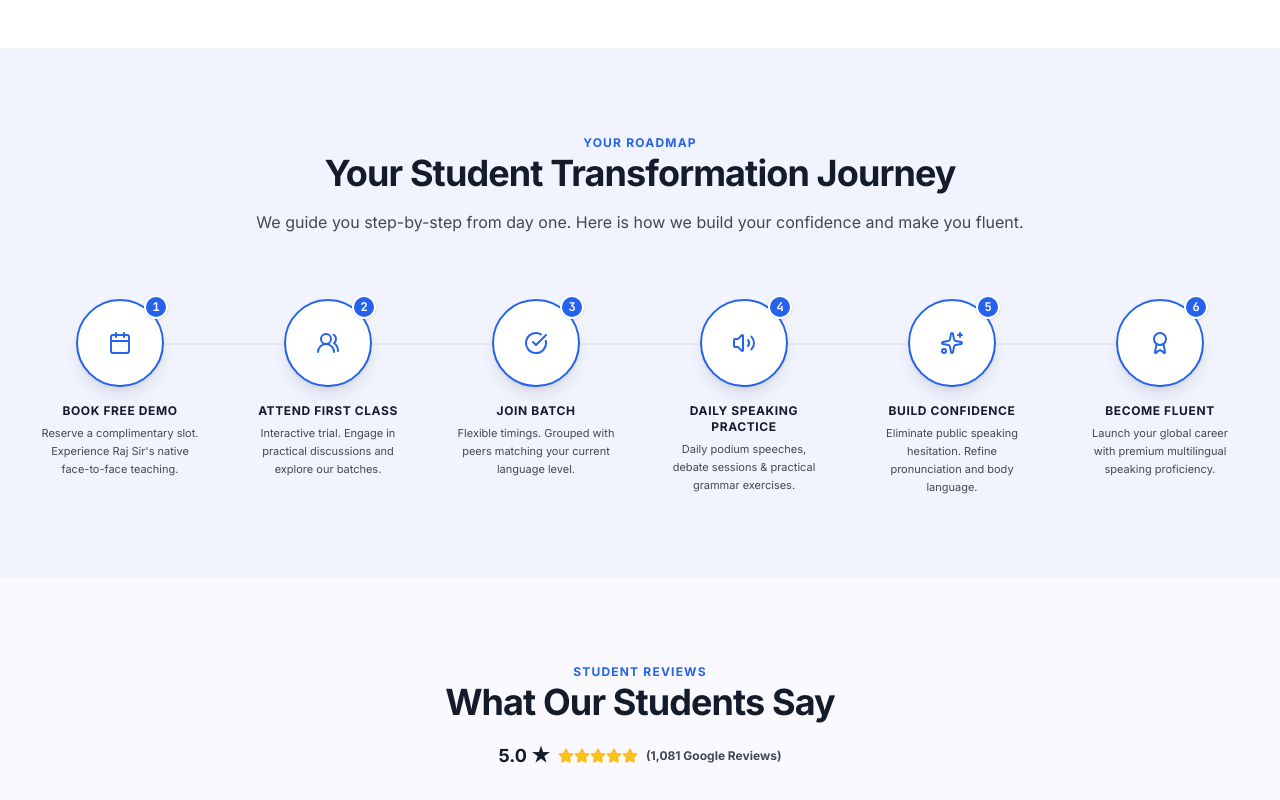
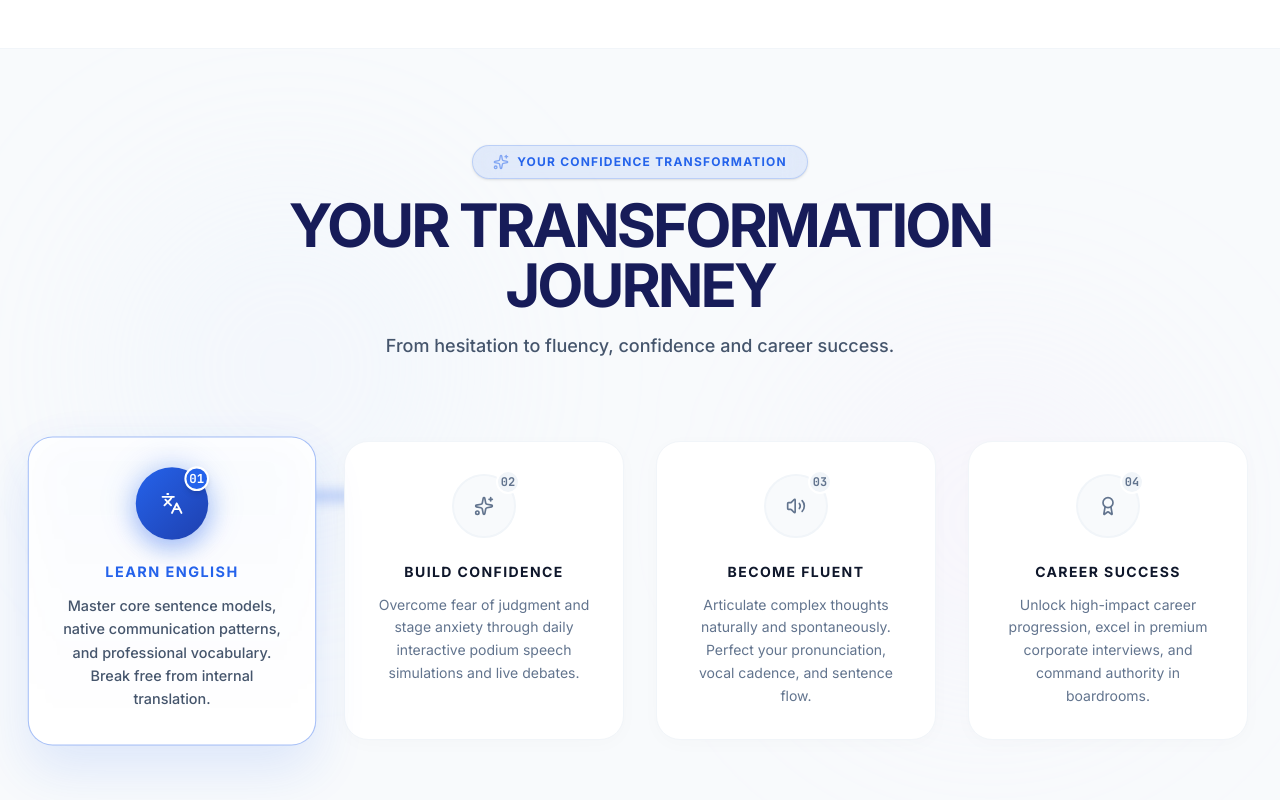
Before and after one commit to shreeelecticautomobiles-ui/Raj-Sir-Delhi, a React (Vite) app: page / in a window 1280 px wide. Shown: the part 3840-4640 px from the top of the page. Built offline with nearby package versions, Linux system fonts and the light colour scheme.

Commit message:
feat: add animated premium transformation journey

```diff
--- a/src/pages/Home.tsx
+++ b/src/pages/Home.tsx
@@ -44,6 +44,43 @@ export default function Home() {
 
   // Video modal player state
   const [activeVideoId, setActiveVideoId] = useState<string | null>(null);
+
+  // Premium Transformation Journey active step state
+  const [activeStep, setActiveStep] = useState(0);
+
+  React.useEffect(() => {
+    const interval = setInterval(() => {
+      setActiveStep((prev) => (prev + 1) % 4);
+    }, 1500); // 6 seconds total / 4 steps = 1500ms
+    return () => clearInterval(interval);
+  }, []);
+
+  const premiumJourneySteps = [
+    {
+      step: "01",
+      title: "LEARN ENGLISH",
+      sub: "Master core sentence models, native communication patterns, and professional vocabulary. Break free from internal translation.",
+      icon: <Languages className="h-5 w-5" />
+    },
+    {
+      step: "02",
+      title: "BUILD CONFIDENCE",
+      sub: "Overcome fear of judgment and stage anxiety through daily interactive podium speech simulations and live debates.",
+      icon: <Sparkles className="h-5 w-5" />
+    },
+    {
+      step: "03",
+      title: "BECOME FLUENT",
+      sub: "Articulate complex thoughts naturally and spontaneously. Perfect your pronunciation, vocal cadence, and sentence flow.",
+      icon: <Volume2 className="h-5 w-5" />
+    },
+    {
+      step: "04",
+      title: "CAREER SUCCESS",
+      sub: "Unlock high-impact career progression, excel in premium corporate interviews, and command authority in boardrooms.",
+      icon: <Award className="h-5 w-5" />
+    }
+  ];
 
   const nextCourse = () => {
     setCourseIndex((prev) => (prev + 1) % courses.length);
@@ -143,15 +180,6 @@ export default function Home() {
     { id: 'wsj-7', label: 'Business Owners', icon: <ArrowUpRight className="h-6 w-6" /> },
     { id: 'wsj-8', label: 'Interview Preparation', icon: <FileText className="h-6 w-6" /> },
     { id: 'wsj-9', label: 'Personality Development', icon: <UserCheck className="h-6 w-6" /> }
-  ];
-
-  const journeySteps = [
-    { label: 'Book Free Demo', icon: <Calendar className="h-6 w-6" /> },
-    { label: 'Attend First Class', icon: <Users2 className="h-6 w-6" /> },
-    { label: 'Join Batch', icon: <CheckCircle className="h-6 w-6" /> },
-    { label: 'Daily Speaking Practice', icon: <Volume2 className="h-6 w-6" /> },
-    { label: 'Build Confidence', icon: <Sparkles className="h-6 w-6" /> },
-    { label: 'Become Fluent', icon: <Award className="h-6 w-6" /> }
   ];
 
   return (
@@ -627,56 +655,266 @@ export default function Home() {
       </section>
 
       {/* STUDENT JOURNEY STEPPER SECTION */}
-      <section id="student-journey-section" className="bg-[#F1F3FF] py-20 border-y border-gray-100">
-        <ScrollReveal className="mx-auto max-w-7xl px-6 md:px-8 space-y-16">
-          {/* Heading */}
+      <section id="student-journey-section" className="bg-[#F8FAFC] py-24 border-y border-slate-100 relative overflow-hidden">
+        {/* Style tag containing optimized smooth path glow animations */}
+        <style dangerouslySetInnerHTML={{ __html: `
+          @keyframes lineGlowTravel {
+            0% {
+              stroke-dashoffset: 100;
+            }
+            100% {
+              stroke-dashoffset: 0;
+            }
+          }
+          .animated-glow-line {
+            stroke-dasharray: 25 75;
+            animation: lineGlowTravel 6s linear infinite;
+          }
+          .animated-glow-line-core {
+            stroke-dasharray: 10 90;
+            animation: lineGlowTravel 6s linear infinite;
+          }
+          .glow-filter {
+            filter: drop-shadow(0px 0px 12px rgba(37, 99, 235, 0.75)) drop-shadow(0px 0px 4px rgba(37, 99, 235, 0.4));
+          }
+        ` }} />
+
+        {/* Ambient background blur circles */}
+        <div className="absolute top-[20%] left-[10%] h-80 w-80 rounded-full bg-blue-100/20 blur-[100px] pointer-events-none"></div>
+        <div className="absolute bottom-[20%] right-[10%] h-80 w-80 rounded-full bg-purple-100/20 blur-[100px] pointer-events-none"></div>
+
+        <ScrollReveal className="mx-auto max-w-7xl px-6 md:px-8 space-y-20 relative z-10">
+          {/* Section Heading */}
           <div className="text-center space-y-4 max-w-3xl mx-auto">
-            <span className="text-xs font-bold uppercase tracking-widest text-[#2563EB]">Your Roadmap</span>
-            <h2 className="font-sans text-3xl font-extrabold tracking-tight text-[#141B2B] sm:text-4xl">
-              Your Student Transformation Journey
+            <span
+              id="journey-badge"
+              className="inline-flex items-center gap-2 rounded-full bg-[#2563EB]/10 border border-[#2563EB]/20 px-5 py-2 text-xs font-black uppercase tracking-widest text-[#2563EB] shadow-sm backdrop-blur-md"
+            >
+              <Sparkles className="h-4 w-4 animate-pulse text-[#2563EB]" />
+              YOUR CONFIDENCE TRANSFORMATION
+            </span>
+            <h2 className="font-sans text-4xl sm:text-5xl md:text-6xl font-black tracking-tighter leading-none text-[#171C59]">
+              YOUR TRANSFORMATION JOURNEY
             </h2>
-            <p className="text-[#434655] text-base leading-relaxed">
-              We guide you step-by-step from day one. Here is how we build your confidence and make you fluent.
+            <p className="text-slate-600 text-sm sm:text-base md:text-lg font-medium leading-relaxed max-w-2xl mx-auto">
+              From hesitation to fluency, confidence and career success.
             </p>
           </div>
 
-          {/* 6-step horizontal timeline stepper with custom numbers & lines */}
+          {/* Stepper with Animated Connecting Path */}
           <div className="relative">
-            {/* Connecting line on desktop */}
-            <div className="hidden lg:block absolute top-[44px] left-[5%] right-[5%] h-0.5 bg-gray-200 z-0"></div>
 
-            <div className="grid grid-cols-1 sm:grid-cols-2 lg:grid-cols-6 gap-8 relative z-10">
-              {journeySteps.map((step, idx) => (
-                <div key={idx} id={`journey-step-${idx}`} className="flex flex-col items-center text-center space-y-4">
-                  {/* Step bubble with index and icon */}
-                  <div className="relative flex items-center justify-center">
-                    {/* Circle badge */}
-                    <div className="h-[88px] w-[88px] rounded-full bg-white border-2 border-primary text-primary flex items-center justify-center shadow-lg hover:scale-105 transition-transform duration-300">
+            {/* Desktop SVG Path Connection */}
+            <div className="hidden lg:block absolute top-[52px] left-[12.5%] right-[12.5%] h-[6px] pointer-events-none z-0">
+              <svg className="w-full h-full overflow-visible" xmlns="http://www.w3.org/2000/svg">
+                <defs>
+                  <linearGradient id="glow-grad-h" x1="0%" y1="0%" x2="100%" y2="0%">
+                    <stop offset="0%" stopColor="#2563EB" stopOpacity="0" />
+                    <stop offset="20%" stopColor="#2563EB" stopOpacity="1" />
+                    <stop offset="80%" stopColor="#3B82F6" stopOpacity="1" />
+                    <stop offset="100%" stopColor="#2563EB" stopOpacity="0" />
+                  </linearGradient>
+                  <linearGradient id="line-base-grad-h" x1="0%" y1="0%" x2="100%" y2="0%">
+                    <stop offset="0%" stopColor="#DBEAFE" stopOpacity="0.3" />
+                    <stop offset="50%" stopColor="#2563EB" stopOpacity="0.1" />
+                    <stop offset="100%" stopColor="#DBEAFE" stopOpacity="0.3" />
+                  </linearGradient>
+                </defs>
+
+                {/* Base Light-Gray Track Line */}
+                <line
+                  x1="0%"
+                  y1="50%"
+                  x2="100%"
+                  y2="50%"
+                  stroke="url(#line-base-grad-h)"
+                  strokeWidth="3"
+                  strokeLinecap="round"
+                />
+
+                {/* Outer Blurred Neon Glow Path */}
+                <line
+                  x1="0%"
+                  y1="50%"
+                  x2="100%"
+                  y2="50%"
+                  stroke="#2563EB"
+                  strokeWidth="12"
+                  strokeLinecap="round"
+                  opacity="0.25"
+                  filter="blur(6px)"
+                  pathLength="100"
+                  className="animated-glow-line"
+                />
+
+                {/* Medium Vivid Glowing Blue Path */}
+                <line
+                  x1="0%"
+                  y1="50%"
+                  x2="100%"
+                  y2="50%"
+                  stroke="url(#glow-grad-h)"
+                  strokeWidth="4"
+                  strokeLinecap="round"
+                  opacity="0.95"
+                  pathLength="100"
+                  className="animated-glow-line glow-filter"
+                />
+
+                {/* Ultra Sharp Intense White Inner Core */}
+                <line
+                  x1="0%"
+                  y1="50%"
+                  x2="100%"
+                  y2="50%"
+                  stroke="#FFFFFF"
+                  strokeWidth="1.5"
+                  strokeLinecap="round"
+                  pathLength="100"
+                  className="animated-glow-line-core"
+                />
+              </svg>
+            </div>
+
+            {/* Mobile SVG Path Connection */}
+            <div className="lg:hidden absolute top-[52px] bottom-[160px] left-1/2 -translate-x-1/2 w-[6px] pointer-events-none z-0">
+              <svg className="w-full h-full overflow-visible" xmlns="http://www.w3.org/2000/svg">
+                <defs>
+                  <linearGradient id="glow-grad-v" x1="0%" y1="0%" x2="0%" y2="100%">
+                    <stop offset="0%" stopColor="#2563EB" stopOpacity="0" />
+                    <stop offset="20%" stopColor="#2563EB" stopOpacity="1" />
+                    <stop offset="80%" stopColor="#3B82F6" stopOpacity="1" />
+                    <stop offset="100%" stopColor="#2563EB" stopOpacity="0" />
+                  </linearGradient>
+                  <linearGradient id="line-base-grad-v" x1="0%" y1="0%" x2="0%" y2="100%">
+                    <stop offset="0%" stopColor="#DBEAFE" stopOpacity="0.3" />
+                    <stop offset="50%" stopColor="#2563EB" stopOpacity="0.1" />
+                    <stop offset="100%" stopColor="#DBEAFE" stopOpacity="0.3" />
+                  </linearGradient>
+                </defs>
+
+                {/* Base Light-Gray Track Line */}
+                <line
+                  x1="50%"
+                  y1="0%"
+                  x2="50%"
+                  y2="100%"
+                  stroke="url(#line-base-grad-v)"
+                  strokeWidth="3"
+                  strokeLinecap="round"
+                />
+
+                {/* Outer Blurred Neon Glow Path */}
+                <line
+                  x1="50%"
+                  y1="0%"
+                  x2="50%"
+                  y2="100%"
+                  stroke="#2563EB"
+                  strokeWidth="12"
+                  strokeLinecap="round"
+                  opacity="0.25"
+                  filter="blur(6px)"
+                  pathLength="100"
+                  className="animated-glow-line"
+                />
+
+                {/* Medium Vivid Glowing Blue Path */}
+                <line
+                  x1="50%"
+                  y1="0%"
+                  x2="50%"
+                  y2="100%"
+                  stroke="url(#glow-grad-v)"
+                  strokeWidth="4"
+                  strokeLinecap="round"
+                  opacity="0.95"
+                  pathLength="100"
+                  className="animated-glow-line glow-filter"
+                />
+
+                {/* Ultra Sharp Intense White Inner Core */}
+                <line
+                  x1="50%"
+                  y1="0%"
+                  x2="50%"
+                  y2="100%"
+                  stroke="#FFFFFF"
+                  strokeWidth="1.5"
+                  strokeLinecap="round"
+                  pathLength="100"
+                  className="animated-glow-line-core"
+                />
+              </svg>
+            </div>
+
+            {/* Stepper Cards */}
+            <div className="grid grid-cols-1 lg:grid-cols-4 gap-8 relative z-10">
+              {premiumJourneySteps.map((step, idx) => {
+                const isActive = activeStep === idx;
+                return (
+                  <div
+                    key={idx}
+                    id={`premium-journey-step-${idx}`}
+                    className={`relative flex flex-col items-center text-center p-8 rounded-[24px] transition-all duration-700 bg-white border ${
+                      isActive
+                        ? 'border-[#2563EB]/40 shadow-[0_24px_50px_rgba(37,99,235,0.12)] scale-[1.03] z-10'
+                        : 'border-slate-100 shadow-[0_4px_20px_rgba(0,0,0,0.02)] scale-100 hover:border-[#2563EB]/20 hover:shadow-lg hover:scale-[1.01]'
+                    }`}
+                  >
+                    {/* Active Soft background radial pulse */}
+                    {isActive && (
+                      <div className="absolute inset-0 -z-10 rounded-[24px] bg-gradient-to-b from-[#2563EB]/5 to-transparent blur-xl animate-pulse" />
+                    )}
+
+                    {/* Circular Badge Holder */}
+                    <div className="relative flex items-center justify-center mb-6">
+                      {/* Pulsing glow background */}
+                      <div className={`absolute inset-0 rounded-full blur-md transition-all duration-700 ${
+                        isActive
+                          ? 'bg-[#2563EB]/20 scale-125'
+                          : 'bg-transparent scale-100'
+                      }`} />
+
+                      {/* Main Circle holding Icon */}
+                      <div className={`h-16 w-16 rounded-full flex items-center justify-center transition-all duration-700 relative z-10 ${
+                        isActive
+                          ? 'bg-gradient-to-br from-[#2563EB] to-[#1E40AF] text-white shadow-[0_8px_20px_rgba(37,99,235,0.3)] scale-110'
+                          : 'bg-[#F8FAFC] border-2 border-slate-100 text-slate-400'
+                      }`}>
+                        <div className={`transition-colors duration-700 ${isActive ? 'text-white' : 'text-slate-500'}`}>
                           {step.icon}
                         </div>
-                    {/* Step number badge */}
-                    <span className="absolute -top-1 -right-1 h-6 w-6 rounded-full bg-primary text-white font-mono text-xs font-bold flex items-center justify-center border-2 border-white shadow-sm">
-                      {idx + 1}
+                      </div>
+
+                      {/* Step Number Badge */}
+                      <span className={`absolute -top-1 -right-1 h-6 w-6 rounded-full font-mono text-xs font-black flex items-center justify-center border-2 transition-all duration-700 z-20 ${
+                        isActive
+                          ? 'bg-[#2563EB] text-white border-white shadow-md'
+                          : 'bg-slate-100 text-slate-500 border-white'
+                      }`}>
+                        {step.step}
                       </span>
                     </div>
 
-                  {/* Step label text */}
-                  <div className="space-y-1.5 px-2">
-                    <h4 className="font-sans font-bold text-xs text-[#141B2B] uppercase tracking-wider">
-                      {step.label}
+                    {/* Step Title & Sub */}
+                    <div className="space-y-3">
+                      <h4 className={`font-sans font-black text-sm uppercase tracking-widest transition-colors duration-700 ${
+                        isActive ? 'text-[#2563EB]' : 'text-slate-900'
+                      }`}>
+                        {step.title}
                       </h4>
-                    <p className="text-[11px] text-[#434655] leading-relaxed">
-                      {idx === 0 && "Reserve a complimentary slot. Experience Raj Sir's native face-to-face teaching."}
-                      {idx === 1 && "Interactive trial. Engage in practical discussions and explore our batches."}
-                      {idx === 2 && "Flexible timings. Grouped with peers matching your current language level."}
-                      {idx === 3 && "Daily podium speeches, debate sessions & practical grammar exercises."}
-                      {idx === 4 && "Eliminate public speaking hesitation. Refine pronunciation and body language."}
-                      {idx === 5 && "Launch your global career with premium multilingual speaking proficiency."}
+                      <p className={`text-xs md:text-sm leading-relaxed transition-all duration-700 ${
+                        isActive ? 'text-slate-600 font-medium' : 'text-slate-500'
+                      }`}>
+                        {step.sub}
                       </p>
                     </div>
                   </div>
-              ))}
+                );
+              })}
             </div>
+
           </div>
         </ScrollReveal>
       </section>
```
Lines whose indentation alone changed are shown as unchanged.
